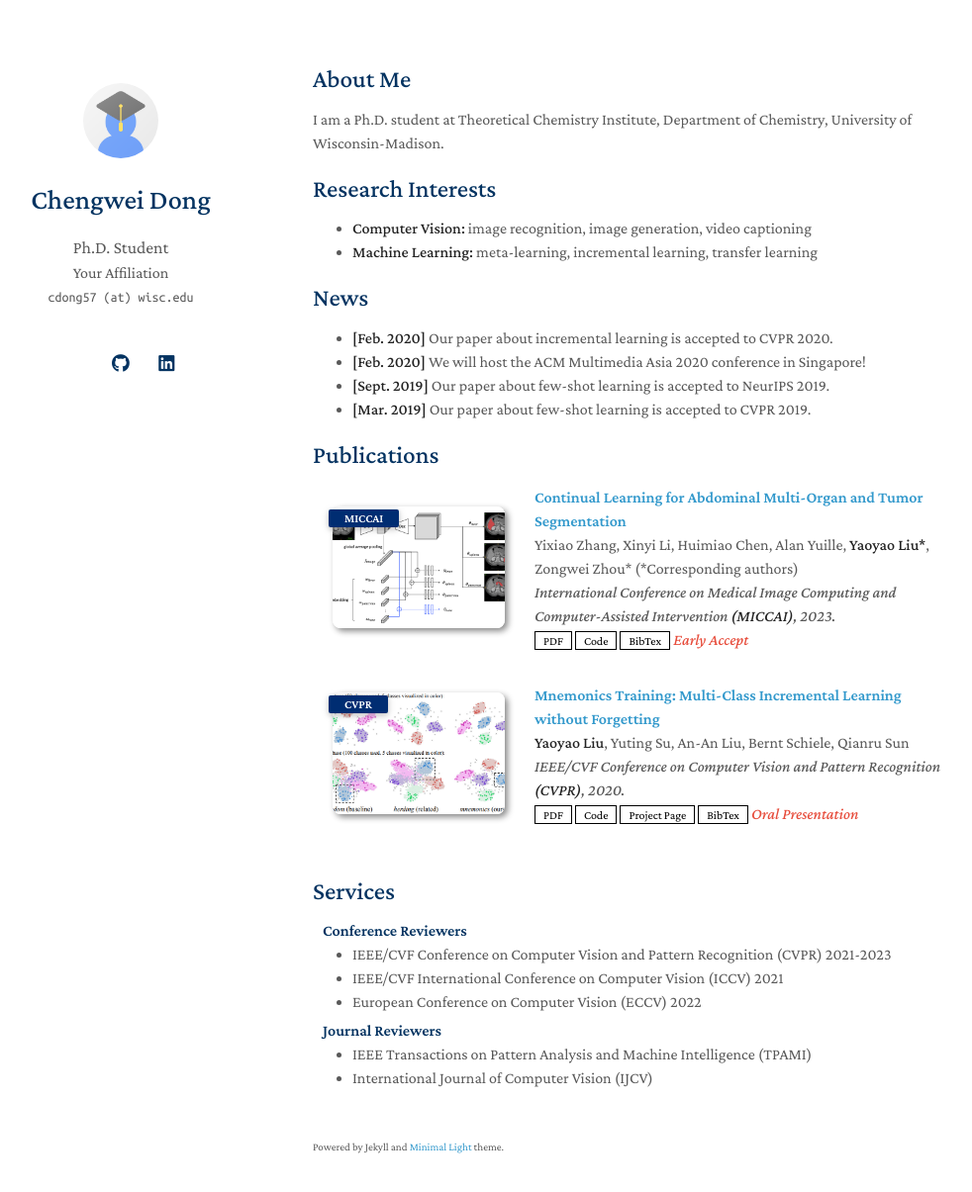
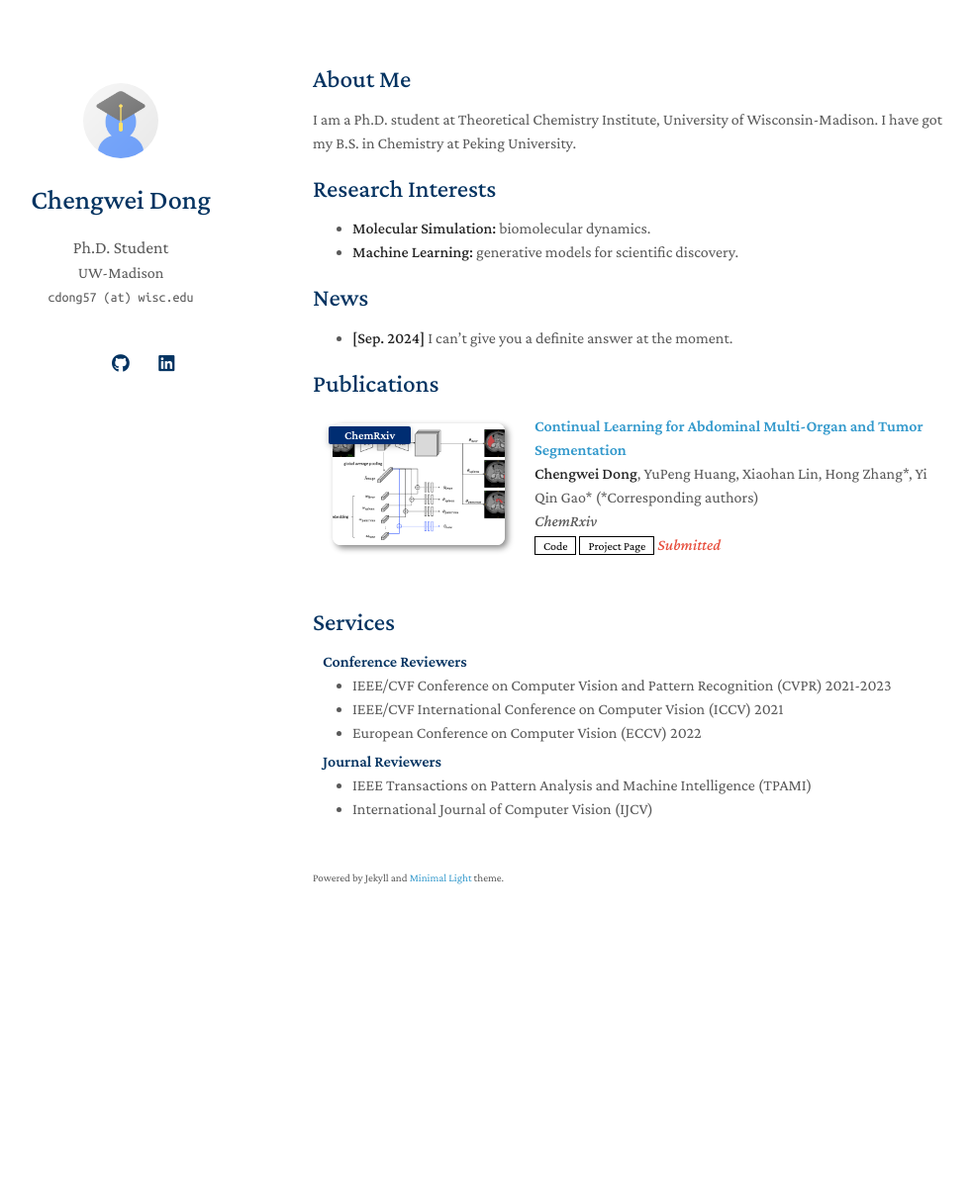
Before and after one commit to HCAya/profile, a Jekyll site: the page built from index.md, in a window 1280 px wide and 1240 px high. Shown: the top 1205 px of the window at 99% size, without its empty margins (154-1136 px from the left). Built offline with Jekyll 4.4.1, drawn with Linux system fonts in a browser that asks for light colours; a style sheet for code colours, icons or effects is not loaded; our own code applies the rules of GitHub Pages for plain Markdown files.

Commit message:
pub added

```diff
--- a/_config.yml
+++ b/_config.yml
@@ -1,7 +1,7 @@
 # Basic Information
 title: Chengwei Dong
 position: Ph.D. Student
-affiliation: Your Affiliation
+affiliation: UW-Madison
 email: cdong57 (at) wisc.edu
 
 # Search Engine Optimization (SEO)
--- a/_data/publications.yml
+++ b/_data/publications.yml
@@ -1,22 +1,10 @@
 main:
 
   - title: Continual Learning for Abdominal Multi-Organ and Tumor Segmentation
-    authors: Yixiao Zhang, Xinyi Li, Huimiao Chen, Alan Yuille, <strong>Yaoyao Liu*</strong>, Zongwei Zhou* (*Corresponding authors)
-    conference_short: MICCAI
-    conference: International Conference on Medical Image Computing and Computer-Assisted Intervention <strong>(MICCAI)</strong>, 2023.
-    pdf: https://arxiv.org/pdf/2306.00988.pdf
-    code: https://github.com/MrGiovanni/ContinualLearning
-    bibtex: https://bib.yliu.me/MICCAI23.txt
+    authors: <strong>Chengwei Dong</strong>, YuPeng Huang, Xiaohan Lin, Hong Zhang*, Yi Qin Gao* (*Corresponding authors)
+    conference_short: ChemRxiv
+    conference: ChemRxiv
+    page: https://doi.org/10.26434/chemrxiv-2023-bcw0g-v2
+    code: https://github.com/PKUGaoGroup/DSDPFlex
     image: ./assets/img/teaser_example_2.png
-    notes: Early Accept
-
-  - title: "Mnemonics Training: Multi-Class Incremental Learning without Forgetting"
-    authors: <strong>Yaoyao Liu</strong>, Yuting Su, An-An Liu, Bernt Schiele, Qianru Sun
-    conference_short: CVPR
-    conference: IEEE/CVF Conference on Computer Vision and Pattern Recognition <strong>(CVPR)</strong>, 2020.
-    pdf: https://arxiv.org/pdf/2002.10211.pdf
-    code: https://github.com/yaoyao-liu/class-incremental-learning/tree/main/mnemonics-training
-    page: https://class-il.mpi-inf.mpg.de/mnemonics/
-    bibtex: https://class-il.mpi-inf.mpg.de/mnemonics/
-    notes: Oral Presentation
-    image: ./assets/img/teaser_example.png
+    notes: Submitted
--- /dev/null
+++ b/_data/publications_format.yml
@@ -0,0 +1,22 @@
+main:
+
+  - title: Continual Learning for Abdominal Multi-Organ and Tumor Segmentation
+    authors: Yixiao Zhang, Xinyi Li, Huimiao Chen, Alan Yuille, <strong>Yaoyao Liu*</strong>, Zongwei Zhou* (*Corresponding authors)
+    conference_short: MICCAI
+    conference: International Conference on Medical Image Computing and Computer-Assisted Intervention <strong>(MICCAI)</strong>, 2023.
+    pdf: https://arxiv.org/pdf/2306.00988.pdf
+    code: https://github.com/MrGiovanni/ContinualLearning
+    bibtex: https://bib.yliu.me/MICCAI23.txt
+    image: ./assets/img/teaser_example_2.png
+    notes: Early Accept
+
+  - title: "Mnemonics Training: Multi-Class Incremental Learning without Forgetting"
+    authors: <strong>Yaoyao Liu</strong>, Yuting Su, An-An Liu, Bernt Schiele, Qianru Sun
+    conference_short: CVPR
+    conference: IEEE/CVF Conference on Computer Vision and Pattern Recognition <strong>(CVPR)</strong>, 2020.
+    pdf: https://arxiv.org/pdf/2002.10211.pdf
+    code: https://github.com/yaoyao-liu/class-incremental-learning/tree/main/mnemonics-training
+    page: https://class-il.mpi-inf.mpg.de/mnemonics/
+    bibtex: https://class-il.mpi-inf.mpg.de/mnemonics/
+    notes: Oral Presentation
+    image: ./assets/img/teaser_example.png
--- a/index.md
+++ b/index.md
@@ -4,19 +4,17 @@ layout: homepage
 
 ## About Me
 
-I am a Ph.D. student at Theoretical Chemistry Institute, Department of Chemistry, University of Wisconsin-Madison.
+I am a Ph.D. student at Theoretical Chemistry Institute, University of Wisconsin-Madison. I have got my B.S. in Chemistry at Peking University.
 
 ## Research Interests
 
-- **Computer Vision:** image recognition, image generation, video captioning
-- **Machine Learning:** meta-learning, incremental learning, transfer learning
+- **Molecular Simulation:** biomolecular dynamics.
+- **Machine Learning:** generative models for scientific discovery.
 
 ## News
 
-- **[Feb. 2020]** Our paper about incremental learning is accepted to CVPR 2020.
-- **[Feb. 2020]** We will host the ACM Multimedia Asia 2020 conference in Singapore!
-- **[Sept. 2019]** Our paper about few-shot learning is accepted to NeurIPS 2019.
-- **[Mar. 2019]** Our paper about few-shot learning is accepted to CVPR 2019.
+- **[Sep. 2024]** I can't give you a definite answer at the moment.
+
 
 {% include_relative _includes/publications.md %}
 
```
